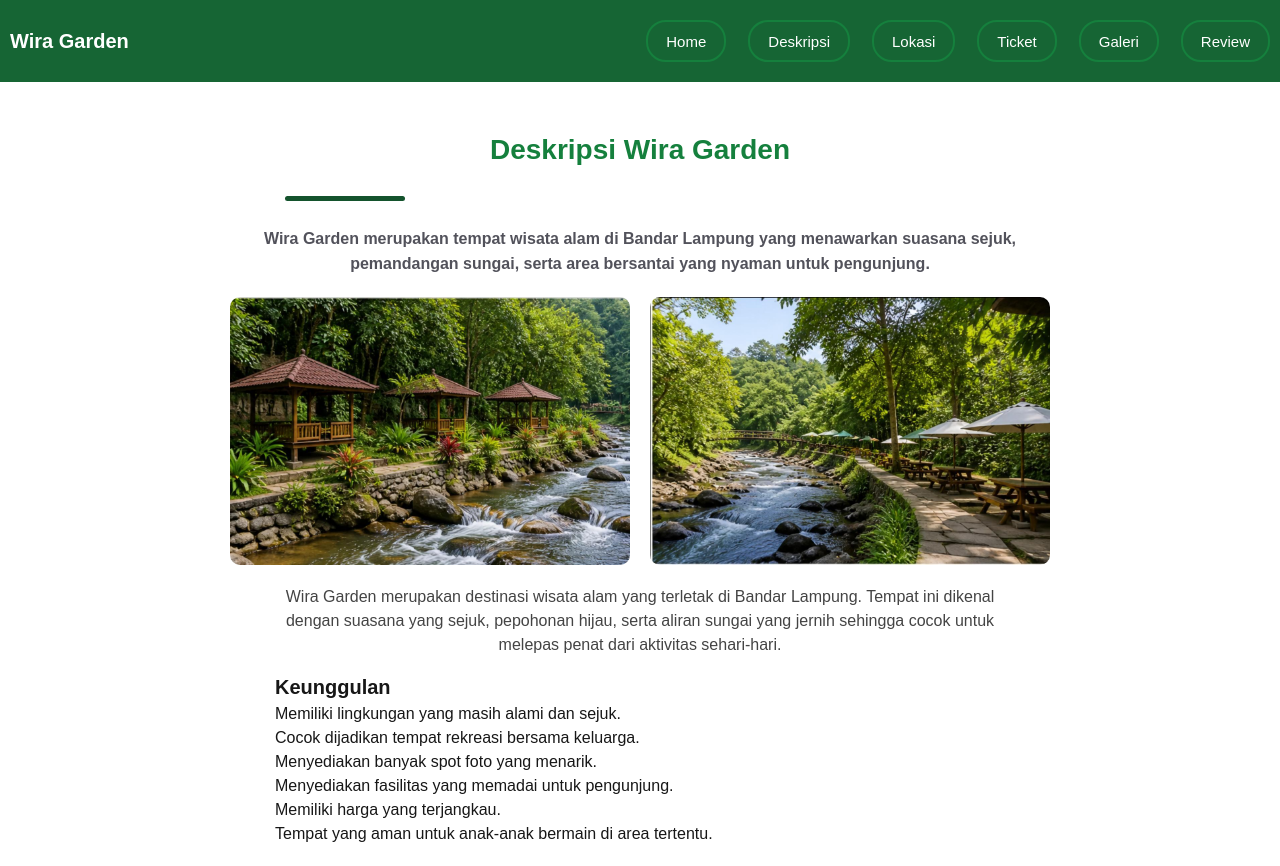
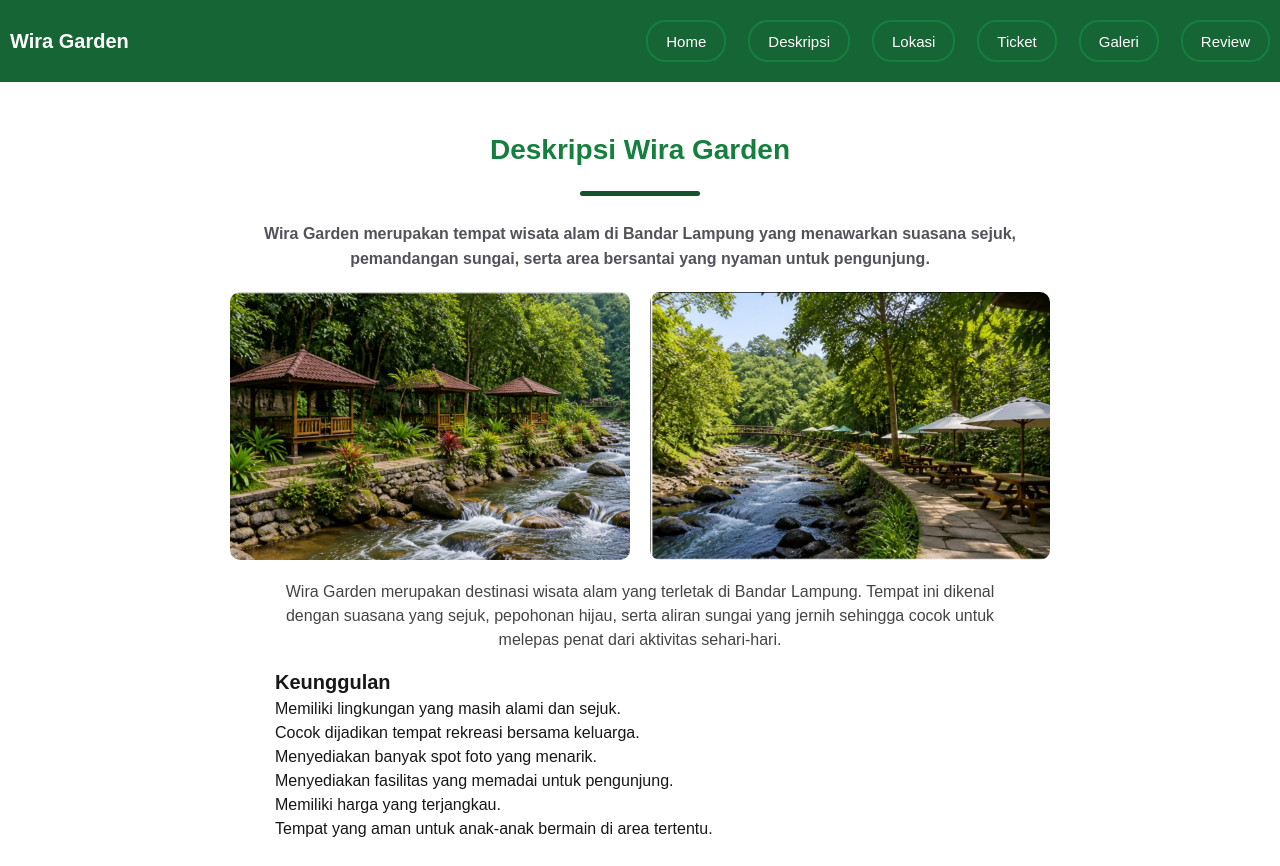
Before and after one commit to jovanakbarsetiodono-code/TI-WEB-24A-SIXTUPLE, a Next.js app in the folder my-app/: page /Deskripsi in a window 1280 px wide. Built offline with nearby package versions, Linux system fonts and the light colour scheme.

Commit message:
memperbaiki letak garis bawah judul

```diff
--- a/my-app/app/Deskripsi/deskripsi.module.css
+++ b/my-app/app/Deskripsi/deskripsi.module.css
@@ -21,7 +21,7 @@
   width: 120px;
   height: 5px;
   background-color: #14532d;
-  margin: 25px;
+  margin: 8px auto 25px;
   border-radius: 10px;
 }
 
```
